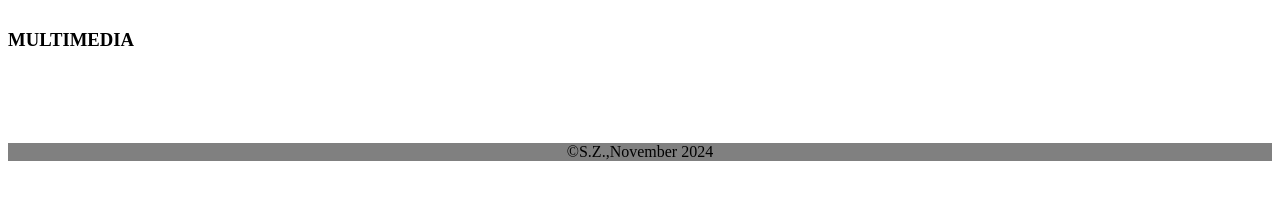
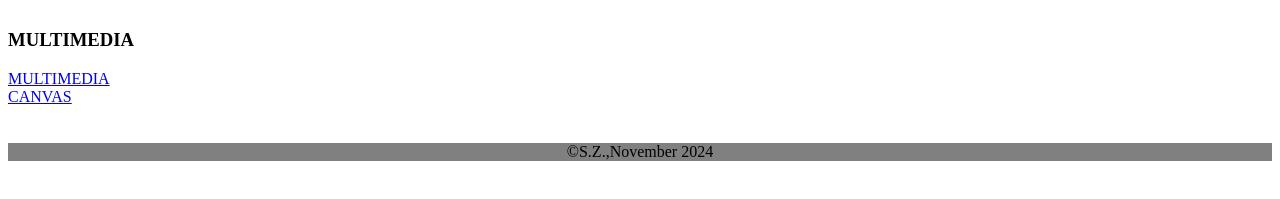
Before and after one commit to Sszachta835/Sszachta835.github.io, a plain HTML site: page kolory.html in a window 1280 px wide. Shown: the part 573-772 px from the top of the page. Drawn offline with Linux system fonts and the light colour scheme.

Commit message:
Update kolory.html

```diff
--- a/kolory.html
+++ b/kolory.html
@@ -27,6 +27,8 @@
 		<a href="https://wwwgoogle.com" target="new">
 		<img src="foty/gekon.jfif" width="100px" /></a><br /><br />
 		<h3>MULTIMEDIA</h3>
+		<a href="multimedia.html">MULTIMEDIA</a><br />
+		<a href="canvas.html">CANVAS</a><br />
 	</div>
 	<div style="float:right;width:70%;">
 <span style="color:#800080;">
```
